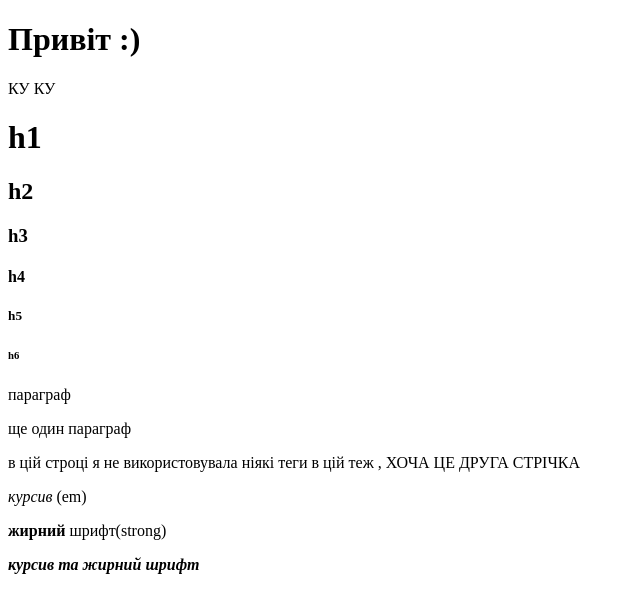
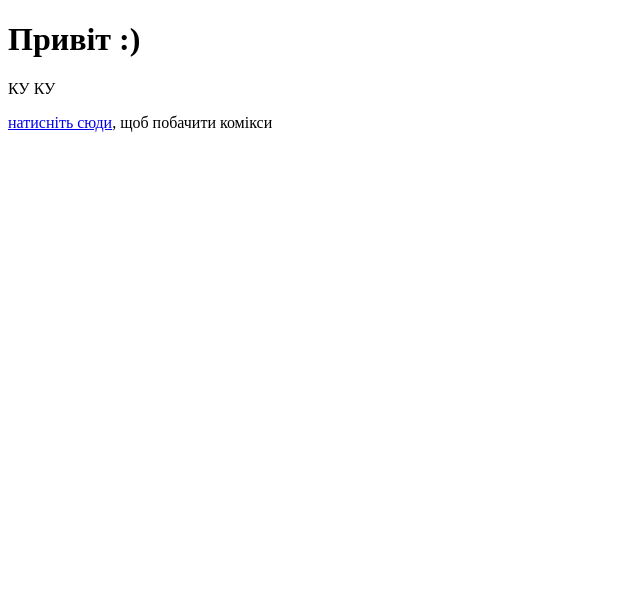
Before and after one commit to mgerasika/julia_test, a website: page html.html in a window 1280 px wide. Shown: the whole page, without its empty margins (0-640 px from the left). Drawn offline with Linux system fonts and the light colour scheme.

Commit message:
html комікси

```diff
--- a/html.html
+++ b/html.html
@@ -7,22 +7,7 @@
 <body>
     <h1>Привіт :)</h1>
     <p> КУ КУ</p>
-
-<h1> h1 </h1>
-<h2> h2 </h2>
-<h3> h3 </h3>
-<h4> h4 </h4>
-<h5> h5 </h5>
-<h6> h6 </h6>
-
-<p> параграф </p>
-<p> ще один параграф </p>
-
-в цій строці я не використовувала ніякі теги
-в цій теж , ХОЧА ЦЕ ДРУГА СТРІЧКА
-
-<p> <em>курсив</em> (em)</p>
-<p> <strong> жирний </strong> шрифт(strong)</p>
-<p> <em><strong>курсив та жирний шрифт</strong></em></p>
+<p><a href="http://comicsia.ru/collections/xkcd"
+    title="xkcd:комікси">натисніть сюди</a>, щоб побачити комікси</p>
 </body>
 </html>
```
